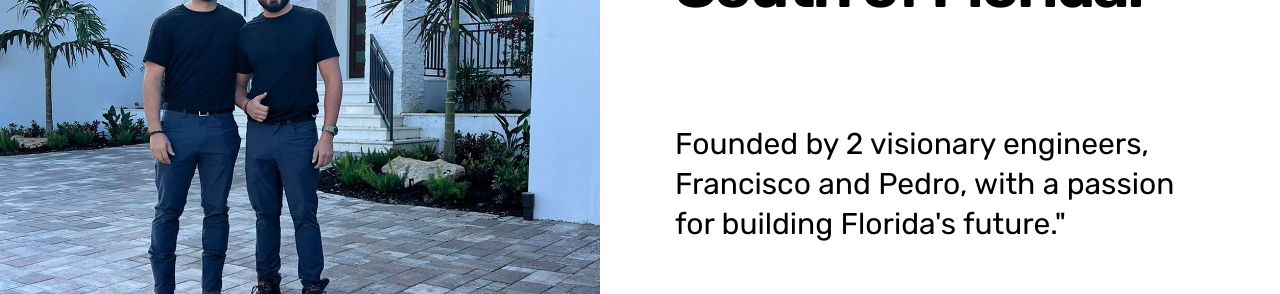
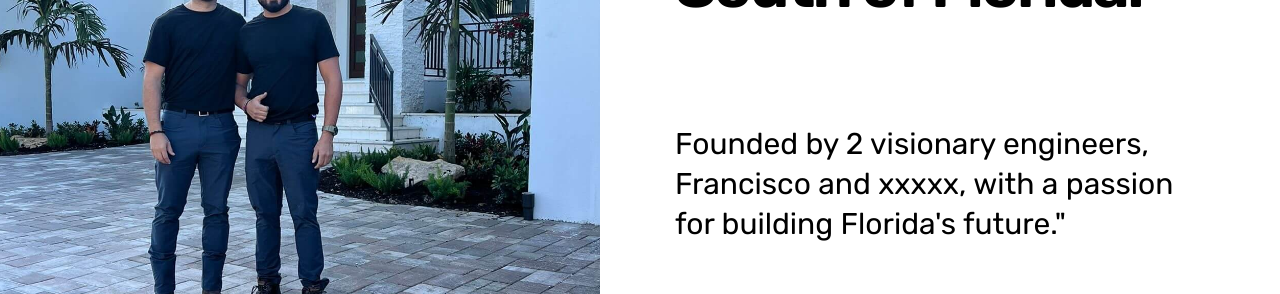
Before and after one commit to Frankazo/olfamservices, a Svelte app: page /#home in a window 1280 px wide. Shown: the part 1280-1574 px from the top of the page. Built offline with nearby package versions, Linux system fonts and the light colour scheme.

Commit message:
EDO Commit

```diff
--- a/src/components/layout/TextMedia.svelte
+++ b/src/components/layout/TextMedia.svelte
@@ -5,7 +5,7 @@
 
         <div class="text-media__content">
             <div class="h2">OLFAM Services: Your Best Construction Partner in the South of Florida!</div>
-            <p>Founded by 2 visionary engineers, Francisco and Pedro, with a passion for building Florida's future."</p>
+            <p>Founded by 2 visionary engineers, Francisco and xxxxx, with a passion for building Florida's future."</p>
 
             <div class="ctaBtn"><a class="button" href="#about">About OLFAM</a></div>
         </div>
```
